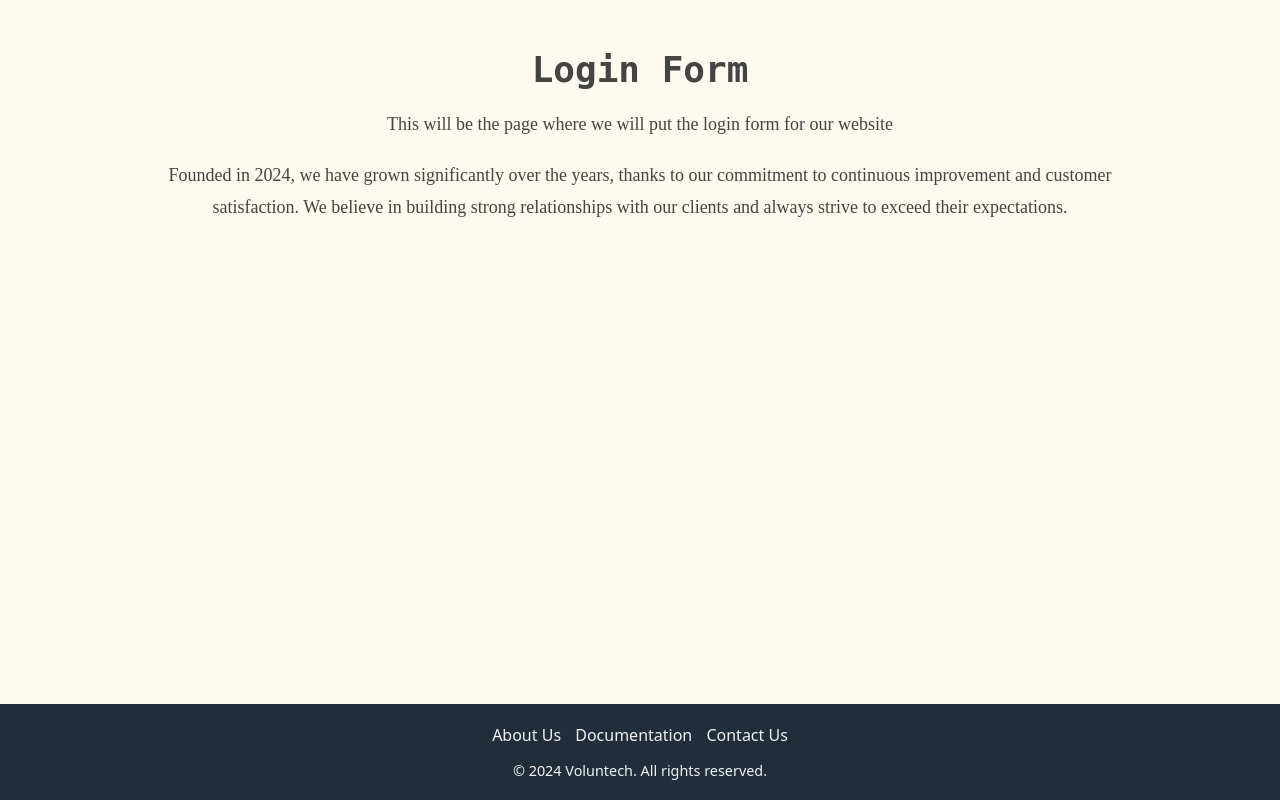
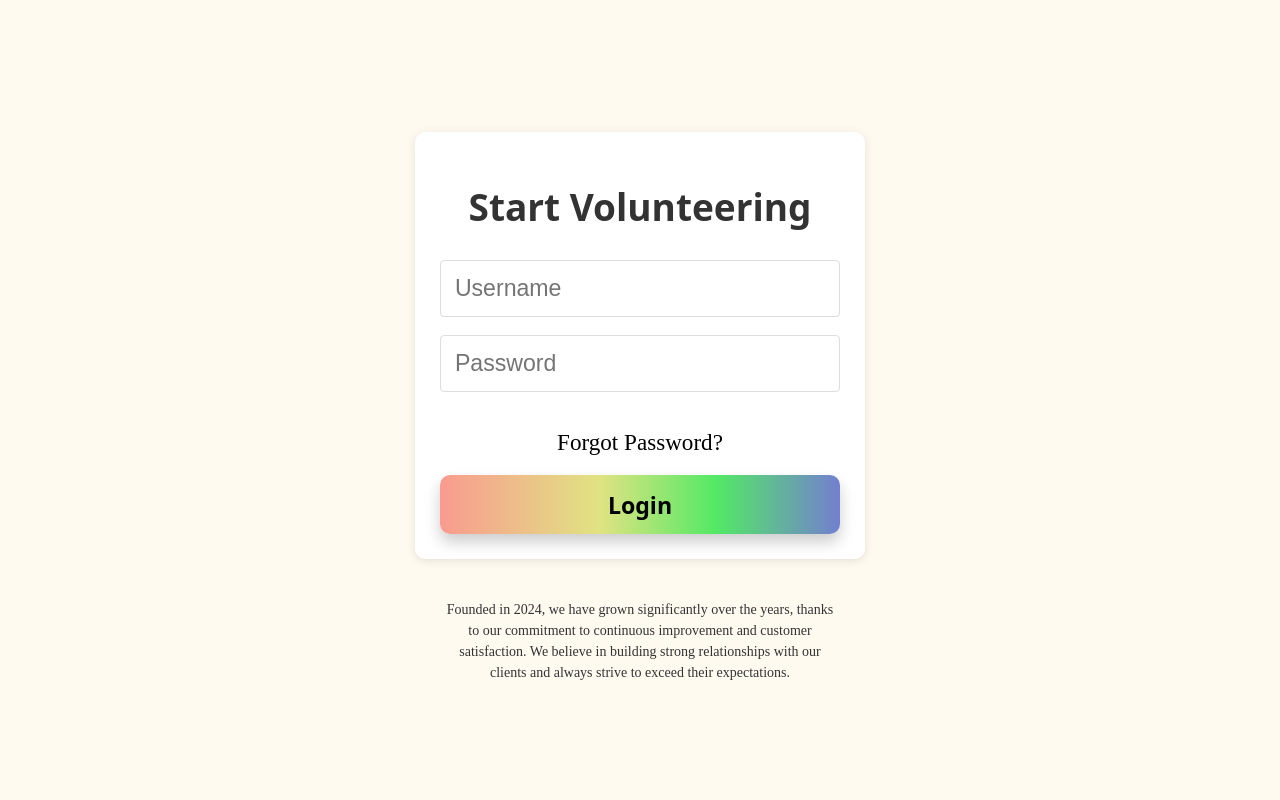
Before and after one commit to agitdev1/WSTL31C, a PHP site: page /login.php in a window 1280 px wide. Shown: the part 125-925 px from the top of the page. Run offline with PHP 8.4, Linux system fonts and the light colour scheme.

Commit message:
Login css + php from monke

```diff
--- /dev/null
+++ b/assets/css/Login.css
@@ -0,0 +1,123 @@
+body, html {
+    height: 100%;
+    margin: 0;
+    padding: 0;
+    overflow-x: hidden; /* Only hide horizontal overflow */
+}
+
+.page-container {
+    display: flex;
+    flex-direction: column;
+    min-height: 100vh;
+}
+
+.content-wrap {
+    flex: 1;
+    display: flex;
+    flex-direction: column;
+    justify-content: center;
+}
+.form-container {
+    display: flex;
+    flex-direction: column;
+    align-items: center;
+    justify-content: center;
+    padding: 20px;
+    box-sizing: border-box;
+}
+
+form {
+    max-width: 400px;
+    width: 100%;
+    height: auto;
+    padding: 25px;
+    background-color: #ffffff;
+    border-radius: 10px;
+    box-shadow: 0 2px 10px rgba(0, 0, 0, 0.1);
+    display: flex;
+    flex-direction: column;
+    justify-content: space-between;
+    margin-bottom: 20px;
+}
+
+.form-container p {
+    max-width: 400px;
+    width: 100%;
+    text-align: center;
+    margin-top: 20px;
+    font-size: 14px;
+    line-height: 1.5;
+    color: #333;
+}
+
+
+/* Rest of your existing CSS remains the same */
+
+/* Rest of your existing CSS */
+
+form h1.form-h1 {
+    text-align: center;
+    font-size: 4vmin;
+    font-weight: 600;
+    font-family: var(--main-font-stack);
+    margin-bottom: 3vh;
+    color: inherit;
+    text-transform: none;
+    letter-spacing: normal;
+}
+
+form label {
+    display: block;
+    margin-bottom: 1vh;
+    font-weight: 500;
+    color: #333;
+    font-size: 2.5vmin;
+}
+
+form input {
+    width: 100%;
+    padding: 1.5vh;
+    margin-bottom: 2vh;
+    border: 1px solid #ddd;
+    border-radius: 4px;
+    box-sizing: border-box;
+    font-size: 2.5vmin;
+    transition: border-color 0.3s ease;
+}
+
+form input:focus {
+    outline: none;
+    border-color: #737FD0;
+    box-shadow: 0 0 5px rgba(74, 144, 226, 0.2);
+}
+
+form button {
+    display: inline-block;
+    padding: 1.5vh 0;
+    width: 100%;
+    font-size: 2.5vmin;
+    font-weight: bold;
+    font-family: var(--main-font-stack);
+    color: #000000;
+    text-decoration: none;
+    text-align: center;
+    border-radius: 10px;
+    border: none;
+    background: linear-gradient(90deg, #F99B8F, #E0E382 40%, #53E965 69%, #737FD0);
+    box-shadow: 0px 8px 15px rgba(0, 0, 0, 0.2);
+    transition: transform 0.2s ease, box-shadow 0.2s ease;
+    margin-top: 2vh;
+}
+
+form button:hover {
+    transform: scale(1.05);
+    box-shadow: 0px 12px 20px rgba(0, 0, 0, 0.3);
+}
+
+form a {
+    color: #000000;
+    text-decoration: none;
+    font-size: 2.5vmin;
+    margin-top: 2vh;
+    text-align: center;
+}
--- a/pages/login.php
+++ b/pages/login.php
@@ -7,14 +7,24 @@
     <meta charset="UTF-8">
     <meta name="viewport" content="width=device-width, initial-scale=1.0">
     <title>Welcome to Voluntech</title>
-    <link rel="stylesheet" href="../assets/css/styles.css">
+    <link rel="stylesheet" href="../assets/css/styles.css?v=<?php echo time(); ?>">
+    <link rel="stylesheet" href="../assets/css/login.css?v=<?php echo time(); ?>">
 </head>
 <body>
-    <div class="main-content">
-<h1>Login Form</h1>
-<p>This will be the page where we will put the login form for our website</p>
-<p>Founded in 2024, we have grown significantly over the years, thanks to our commitment to continuous improvement and customer satisfaction. We believe in building strong relationships with our clients and always strive to exceed their expectations.</p>
-</div>
-    <?php include '../components/footer.php'; ?>
+    <div class="page-container">
+        <div class="content-wrap">
+            <div class="form-container">
+                <form action="login.php" method="post" class="form">
+                    <h1 class="form-h1">Start Volunteering</h1>
+                    <input type="text" id="username" name="username" placeholder="Username" required>
+                    <input type="password" id="password" name="password" placeholder="Password" required>
+                    <a href="forgot-password.php">Forgot Password?</a>
+                    <button type="submit">Login</button>
+                </form>
+                <p>Founded in 2024, we have grown significantly over the years, thanks to our commitment to continuous improvement and customer satisfaction. We believe in building strong relationships with our clients and always strive to exceed their expectations.</p>
+            </div>
+        </div>
+        <?php include '../components/footer.php'; ?>
+    </div>
 </body>
 </html>
```
